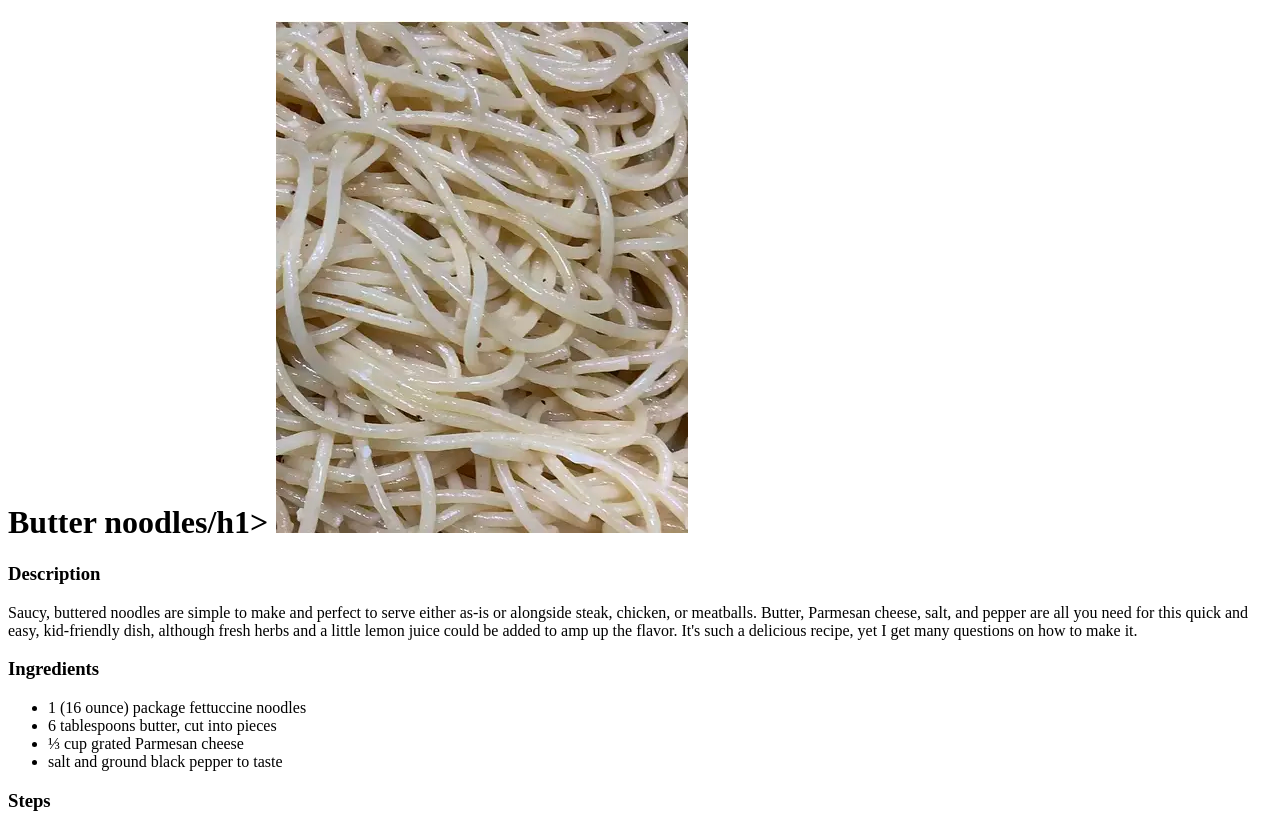
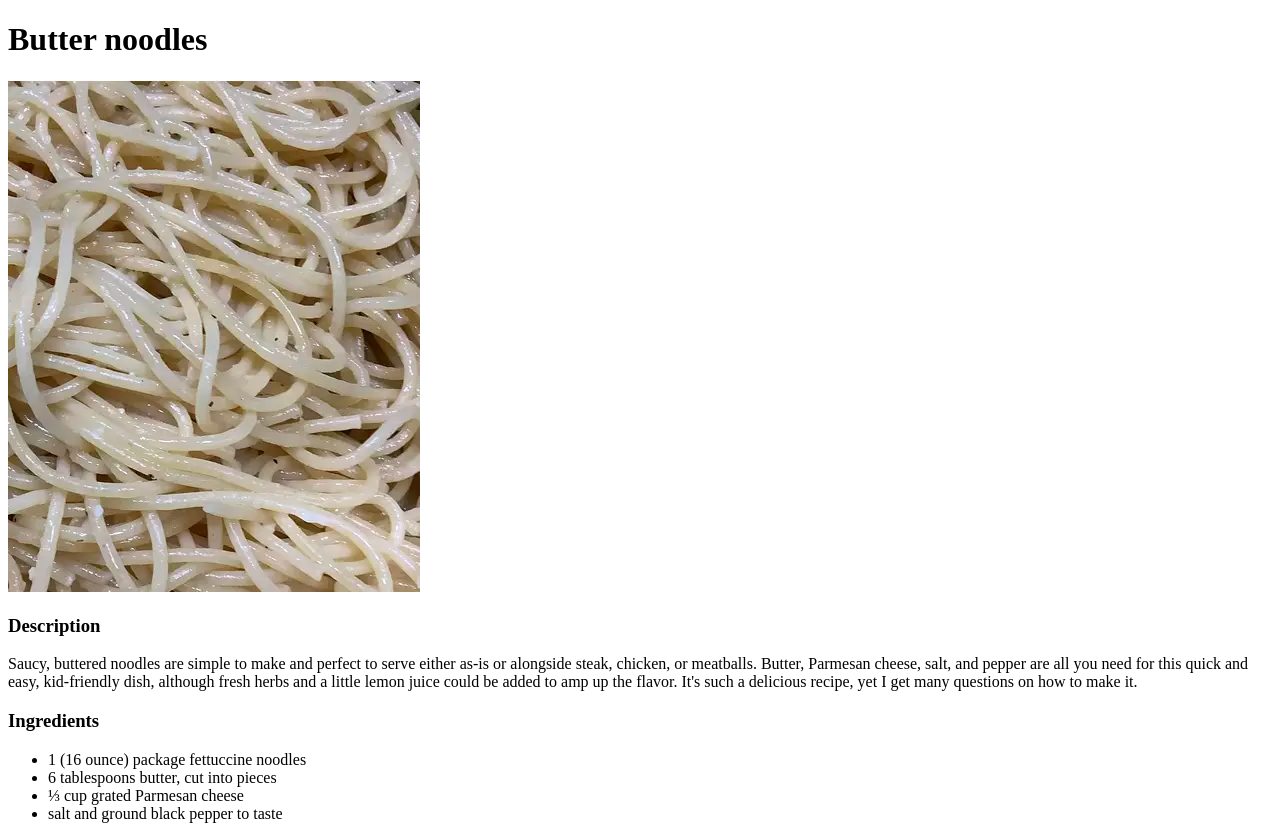
Before and after one commit to goldenissues/odin-recipes, a plain HTML site: page recipes/butter-noodles.html in a window 1280 px wide. Shown: the top 826 px of the page. Drawn offline with Linux system fonts and the light colour scheme.

Commit message:
Fix small error

```diff
--- a/recipes/butter-noodles.html
+++ b/recipes/butter-noodles.html
@@ -5,7 +5,7 @@
     <title>Butter noodles</title>
   </head>
   <body>
-    <h1>Butter noodles/h1>
+    <h1>Butter noodles</h1>
       <img src="../images/buttered-noodles.png">
     <h3>Description</h3>
       <p>Saucy, buttered noodles are simple to make and perfect to serve either as-is or alongside steak, chicken, or meatballs. Butter, Parmesan cheese, salt, and pepper are all you need for this quick and easy, kid-friendly dish, although fresh herbs and a little lemon juice could be added to amp up the flavor. It's such a delicious recipe, yet I get many questions on how to make it.</p>
```
